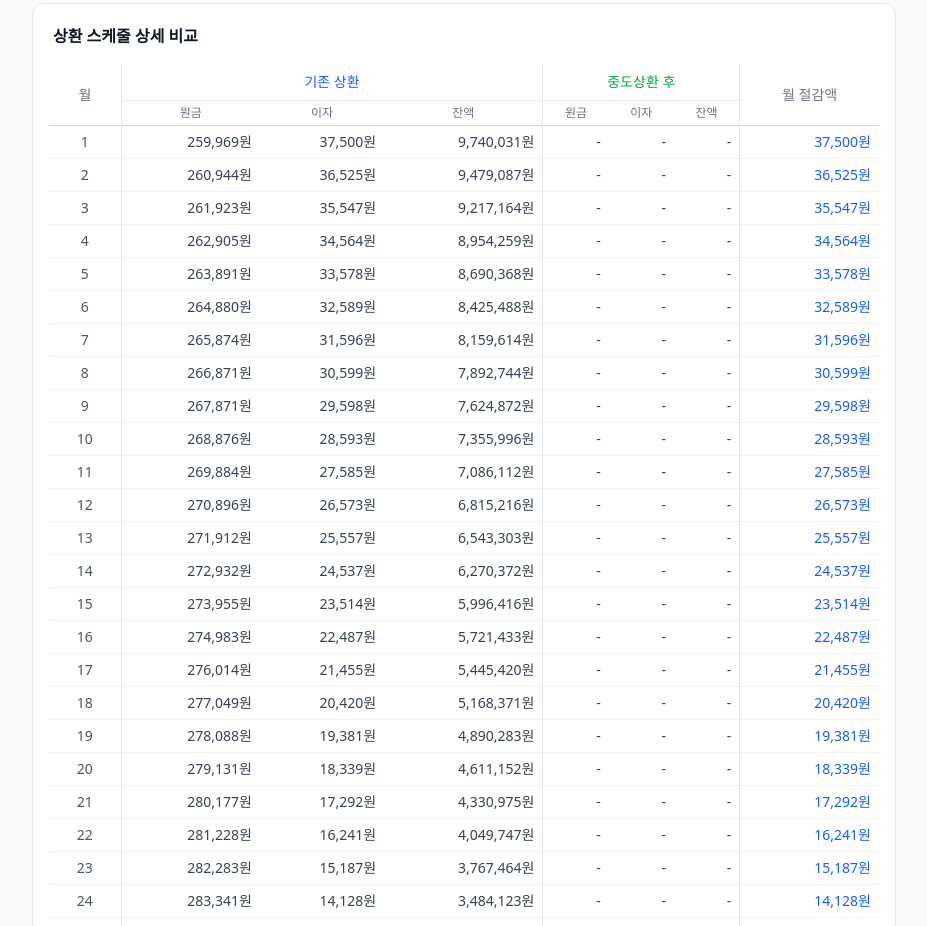
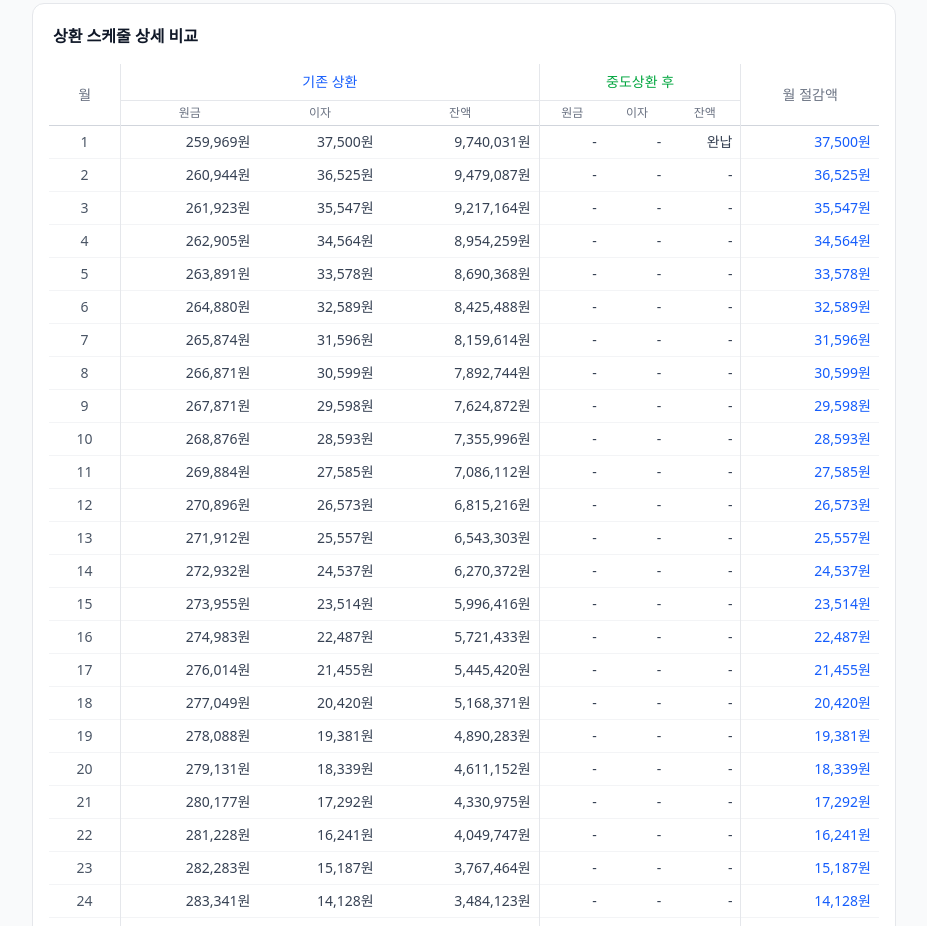
Before and after one commit to Jaewooooon/noa-ats-assignment, a Next.js app: page / in a window 1280 px wide. Shown: the part 1320-2246 px from the top of the page, without its empty margins (176-1103 px from the left). Built offline with nearby package versions, Linux system fonts and the light colour scheme.

Commit message:
feat: 대출 잔액 전액을 중도상환시 상환스케줄에 '완납'표시 추가

```diff
--- a/components/AmortizationTable.tsx
+++ b/components/AmortizationTable.tsx
@@ -54,13 +54,13 @@ export default function AmortizationTable({ prepayment }: AmortizationTableProps
                       {formatKRW(orig.remainingBalance)}
                     </td>
                     <td className="py-1.5 px-2 text-right text-gray-700 border-l border-gray-200">
-                      {prep ? formatKRW(prep.principalPayment) : "-"}
+                      {prepaidLoan.schedule.length === 0 && i === 0 ? "-" : prep ? formatKRW(prep.principalPayment) : "-"}
                     </td>
                     <td className="py-1.5 px-2 text-right text-gray-700">
-                      {prep ? formatKRW(prep.interestPayment) : "-"}
+                      {prepaidLoan.schedule.length === 0 && i === 0 ? "-" : prep ? formatKRW(prep.interestPayment) : "-"}
                     </td>
                     <td className="py-1.5 px-2 text-right text-gray-700">
-                      {prep ? formatKRW(prep.remainingBalance) : "-"}
+                      {prepaidLoan.schedule.length === 0 && i === 0 ? "완납" : prep ? formatKRW(prep.remainingBalance) : "-"}
                     </td>
                     <td className="py-1.5 px-2 text-right font-medium text-blue-600 border-l border-gray-200">
                       {formatKRW(interestDiff)}
```
